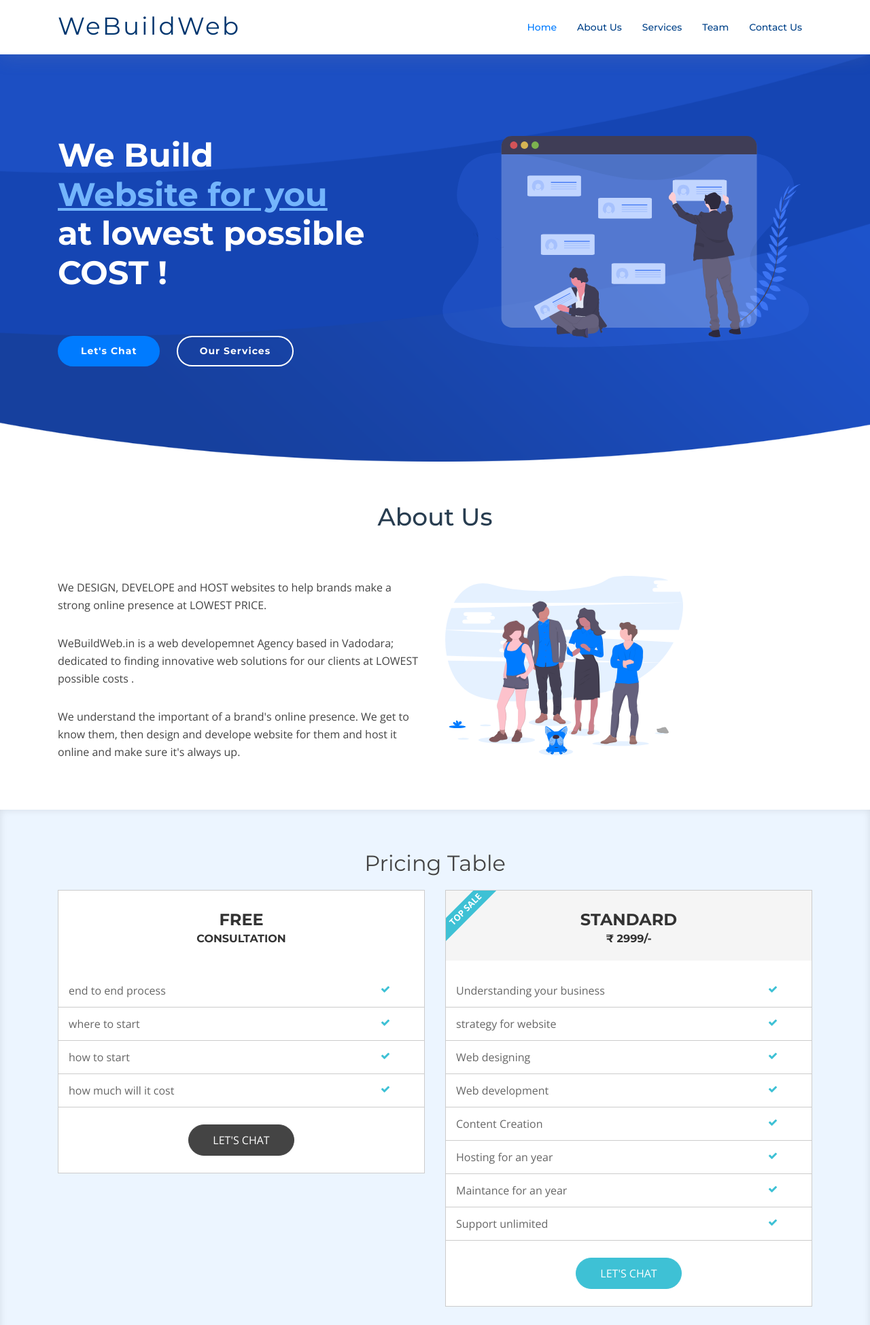
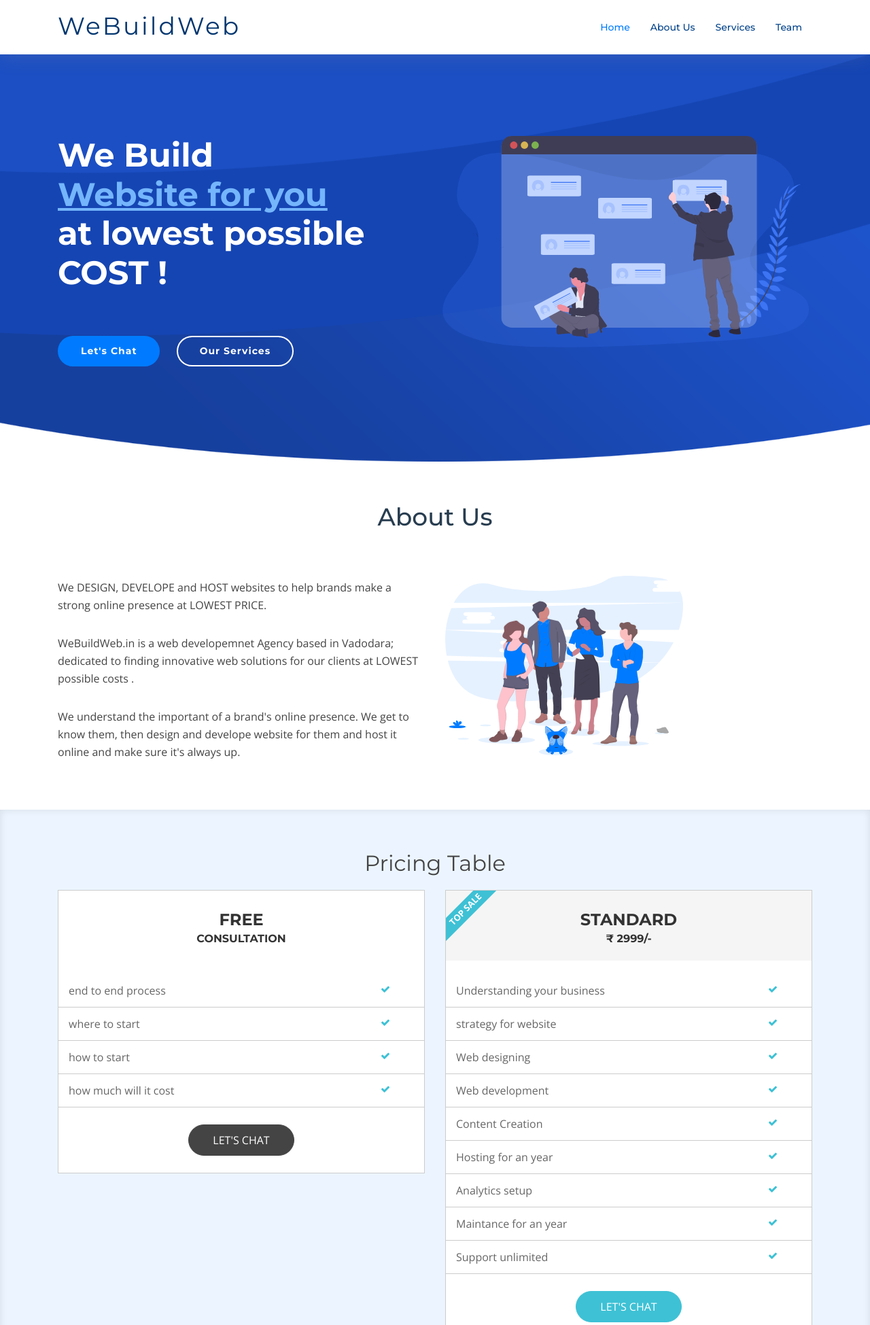
Before and after one commit to vijay991/webuildweb, a Flask app: page / in a window 1280 px wide. Shown: the top 1949 px of the page at 68% size. Run offline with Flask 2, Linux system fonts and the light colour scheme; some libraries are stand-ins or nearby versions; some web fonts are replaced.

Commit message:
remove contact us dead link

```diff
--- a/app/templates/index.html
+++ b/app/templates/index.html
@@ -50,7 +50,6 @@
           <li><a href="#about">About Us</a></li>
           <li><a href="#services">Services</a></li>
           <li><a href="#team">Team</a></li>
-          <li><a href="#contact">Contact Us</a></li>
         </ul>
       </nav><!-- .main-nav -->
 
@@ -151,6 +150,7 @@
               <li class="check">Web development</li>
               <li class="check">Content Creation</li>
               <li class="check">Hosting for an year</li>
+              <li class="check">Analytics setup</li>
               <li class="check">Maintance for an year</li>
               <li class="check">Support unlimited</li>
             </ol>
```
